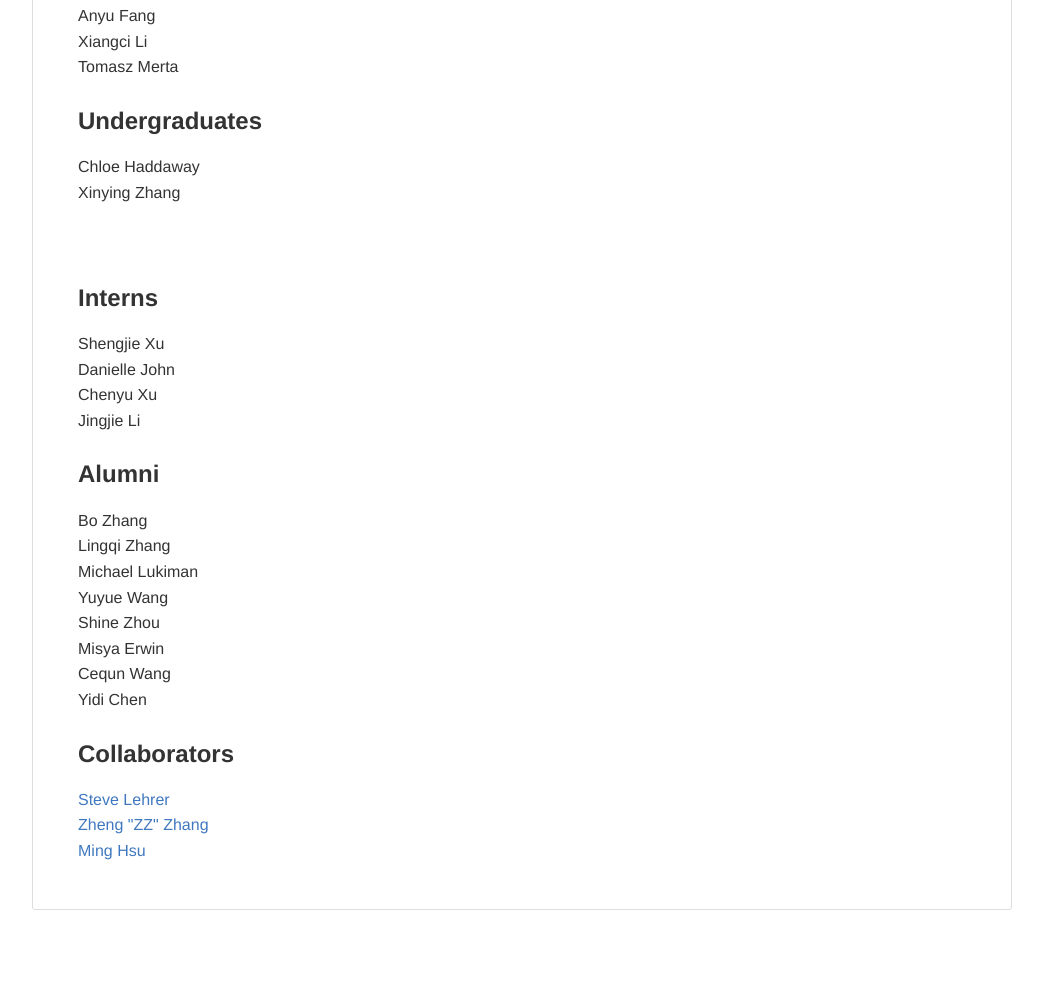
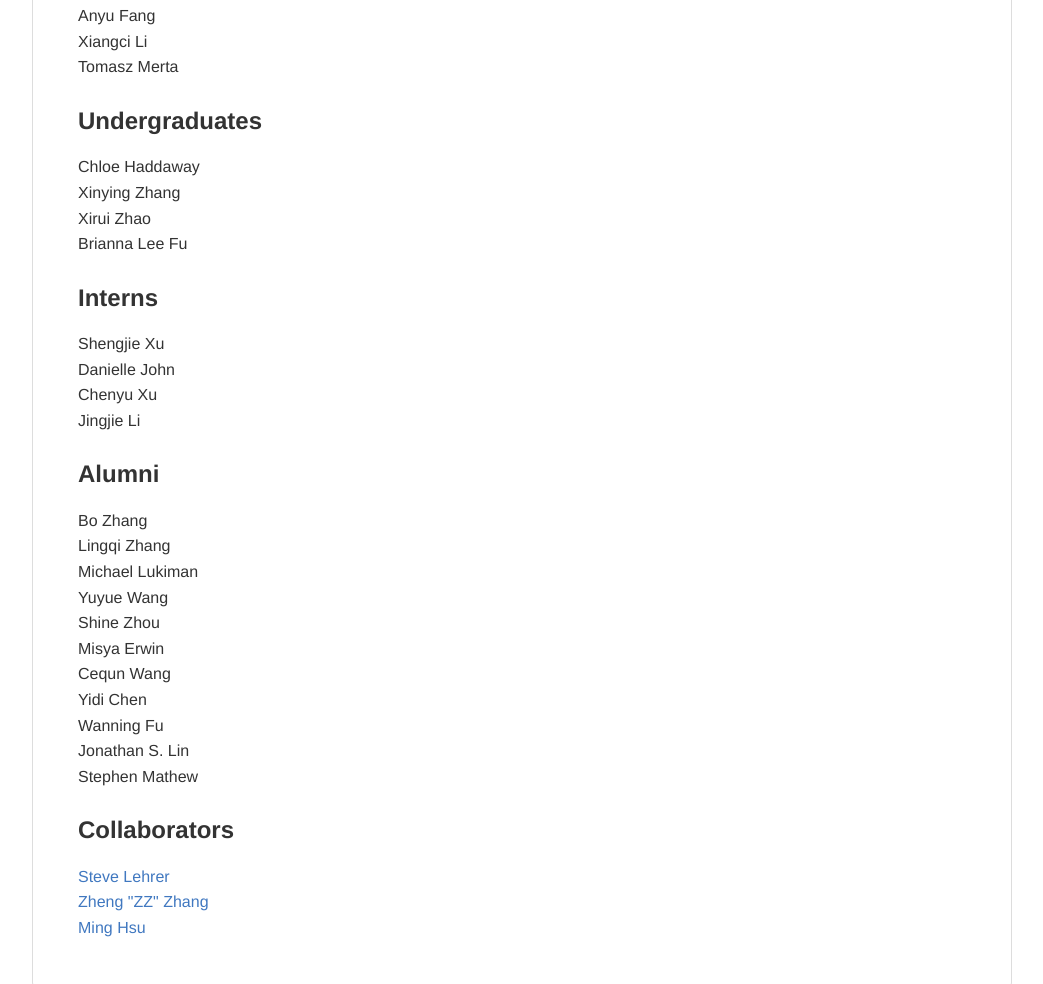
Before and after one commit to erlichlab/erlichlab.org, a plain HTML site: page public_html/index.html in a window 1280 px wide. Shown: the part 1268-2252 px from the top of the page, without its empty margins (118-1161 px from the left). Before the commit the page ends 2186 px from the top, so only its background shows below. Drawn offline with nearby package versions, Linux system fonts and the light colour scheme; some packages are replaced by stand-ins of ours.

Commit message:
students added

```diff
--- a/public_html/index.html
+++ b/public_html/index.html
@@ -802,8 +802,8 @@ Tomasz Merta<br>
 
 <p>Chloe Haddaway<br>
 Xinying Zhang <br>
-<br>
-<br>
+Xirui Zhao<br>
+Brianna Lee Fu<br>
   </p>
 
 <h3>
@@ -825,6 +825,9 @@ Jingjie Li<br>
   <br> Misya Erwin
  <br>Cequn Wang
  <br>Yidi Chen
+ <br>Wanning Fu
+ <br>Jonathan S. Lin
+ <br>Stephen Mathew
 
 </p>
 
```
